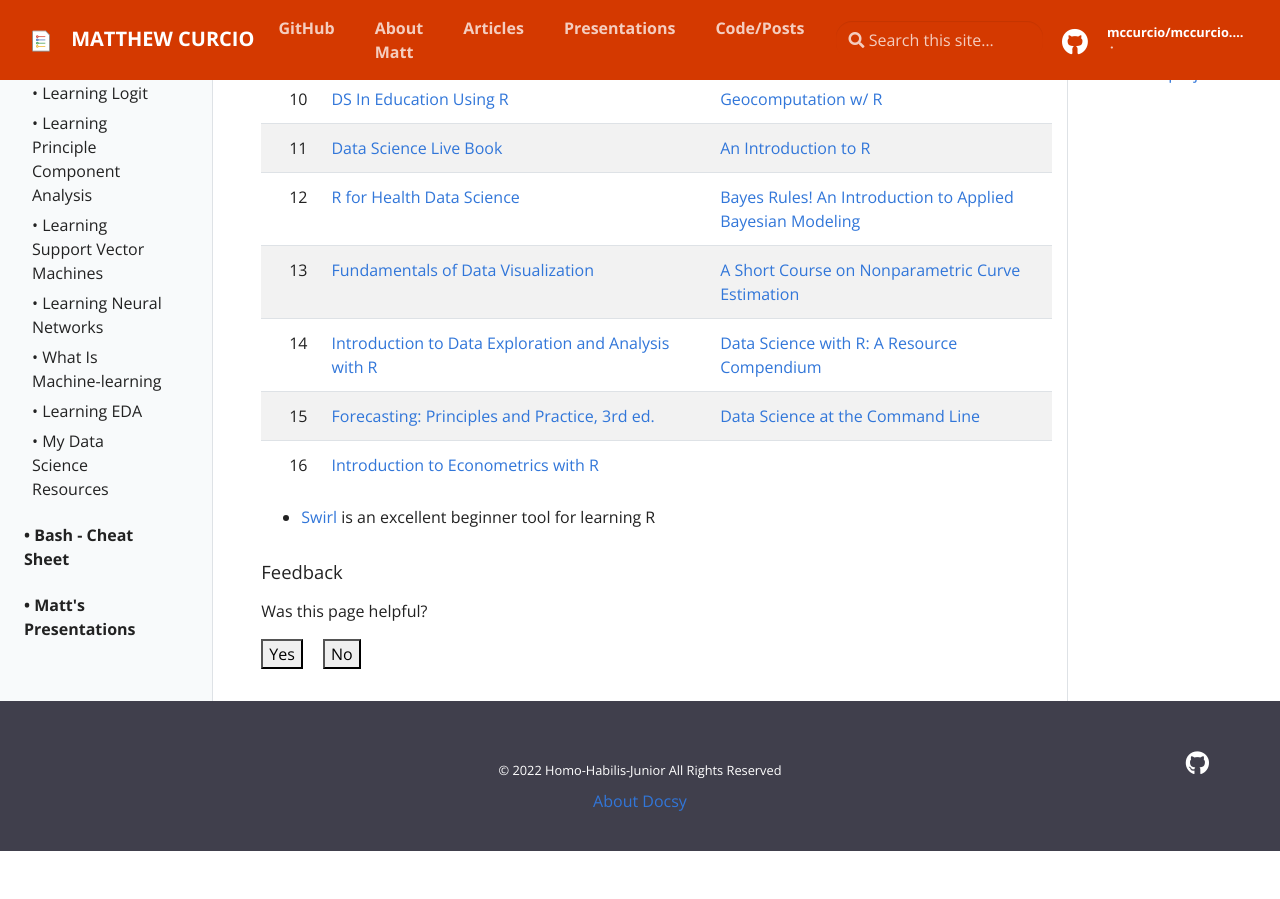
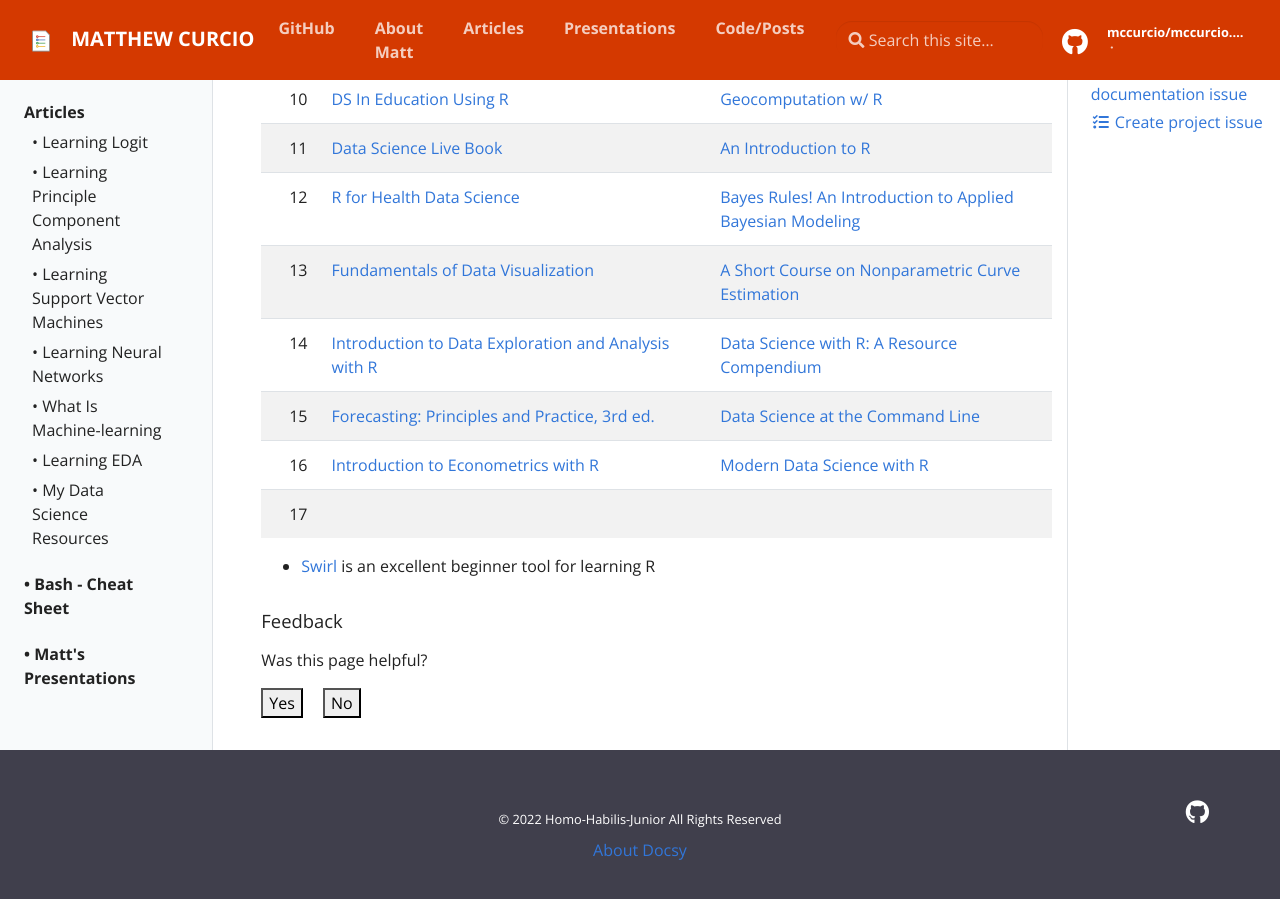
Before and after one commit to mccurcio/mccurcio.github.io, a Jekyll site: the page built from _docs/r-book-resources.md, in a window 1280 px wide and 900 px high, scrolled down 669 px. Built offline with Jekyll 4.4.1, drawn with Linux system fonts in a browser that asks for light colours; before the commit the page ends 1520 px from its top, so only the background shows below that.

Commit message:
Added line 16, Online R Book Resources

```diff
--- a/_docs/r-book-resources.md
+++ b/_docs/r-book-resources.md
@@ -23,6 +23,7 @@ Row | A | B
 13 | [Fundamentals of Data Visualization](https://clauswilke.com/dataviz/) | [A Short Course on Nonparametric Curve Estimation](https://bookdown.org/egarpor/NP-EAFIT/)
 14 | [Introduction to Data Exploration and Analysis with R](https://bookdown.org/mikemahoney218/IDEAR/) | [Data Science with R: A Resource Compendium](https://bookdown.org/martin_monkman/DataScienceResources_book/)
 15 | [Forecasting: Principles and Practice, 3rd ed.](https://otexts.com/fpp3/) | [Data Science at the Command Line](https://datascienceatthecommandline.com/)
-16 | [Introduction to Econometrics with R](https://www.econometrics-with-r.org/index.html) |
+16 | [Introduction to Econometrics with R](https://www.econometrics-with-r.org/index.html) | [Modern Data Science with R](https://mdsr-book.github.io/mdsr2e/)
+17 | |
 
 - [Swirl](https://swirlstats.com/) is an excellent beginner tool for learning R
```
